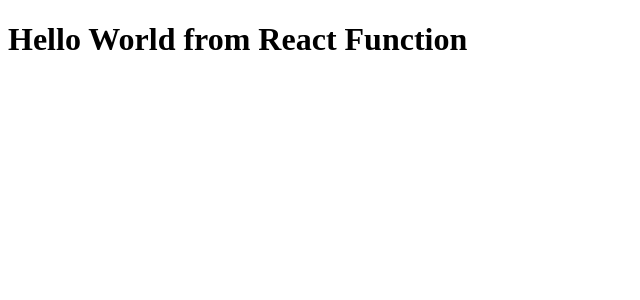
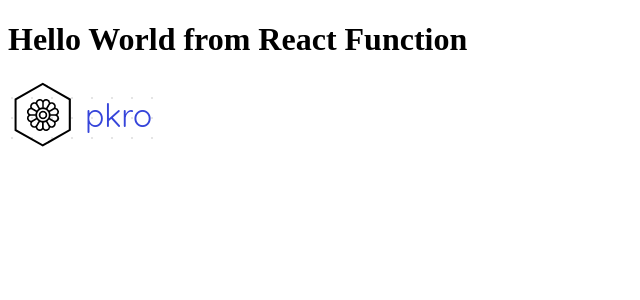
Before and after one commit to pkro/react-recipes, a React app: page / in a window 1280 px wide. Shown: the top 300 px of the page, without its empty margins (0-640 px from the left). Built offline with nearby package versions, Linux system fonts and the light colour scheme.

Commit message:
Added webpack file loader and configred it for images

```diff
--- a/package.json
+++ b/package.json
@@ -12,6 +12,7 @@
     "babel-loader": "^7",
     "babel-preset-es2015": "^6.24.1",
     "babel-preset-react": "^6.24.1",
+    "file-loader": "^5.0.2",
     "html-webpack-plugin": "^3.2.0",
     "webpack": "^4.41.5",
     "webpack-cli": "^3.3.10",
--- a/src/App.js
+++ b/src/App.js
@@ -1,8 +1,12 @@
 import React from 'react';
+import Logo from './static/images/pkro.png'
 
 const App = () => {
         return (
+            <div>
             <h1>Hello World from React Function</h1>
+            <img src={Logo} />
+            </div>
         )
 }
 
--- a/webpack.config.js
+++ b/webpack.config.js
@@ -14,7 +14,12 @@ module.exports = {
             {
                 test: /\.js$/, // test for this regex
                 loader: 'babel-loader' // ... use this module to preprocess
+            },
+            {
+                test: /\.(png|jpg|jpeg|gif)$/, // loader for image files
+                loader: 'file-loader' // now, instead of file content, the loader will return the path of the image
             }
+
         ]
     },
     plugins: [
```
Also changed, not shown: src/static/images/pkro.png (added), 1 other file (tests, documents, lock files or other folders).
